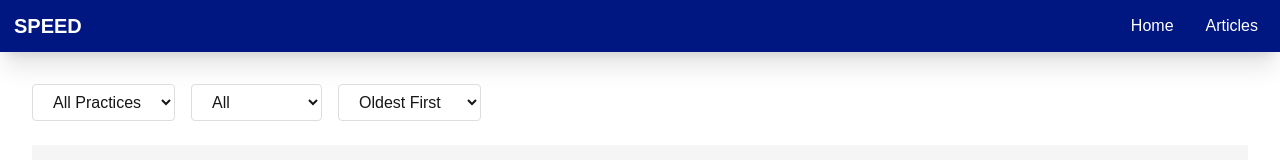
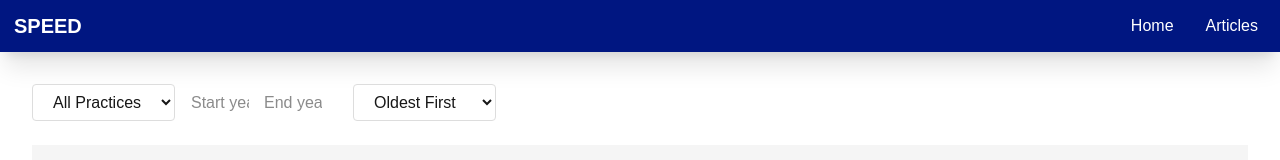
Before and after one commit to mangorioh/W101_06_SPEED, a Next.js app in the folder frontend/: page / in a window 1280 px wide. Shown: the top 160 px of the page. Built offline with nearby package versions, Linux system fonts and the light colour scheme.

Commit message:
feat(frontend): add manual year range input
- Replaced year dropdown with start/end inputs
- Maintained existing practice filter functionality
- Updated sorting logic for custom ranges

```diff
--- a/frontend/src/app/page.tsx
+++ b/frontend/src/app/page.tsx
@@ -1,5 +1,6 @@
 // Kirby Pascua | 22172362
-// Added "Practice" field for ids. filtering/sorting logic implemented
+
+// Added manual year selection
 
 "use client";
 
@@ -21,27 +22,39 @@ interface ArticlesInterface {
 
 export default function ArticlesPage() {
   const [selectedPractice, setSelectedPractice] = useState<string>("All");
-  const [selectedYearRange, setSelectedYearRange] = useState<string>("All");
+  const [startYear, setStartYear] = useState<string>("");
+  const [endYear, setEndYear] = useState<string>("");
+  const [errorMessage, setErrorMessage] = useState<string>("");
   const [sortOrder, setSortOrder] = useState<"asc" | "desc">("asc");
-  const articles = data.map(article => ({
-    ...article,
-    id: article.id || article._id
-  }));
-  const practices = Array.from(new Set(articles.map(article => article.practice)));
 
-  // Filter and sort logic
-  const filteredData = articles
+  const practices = Array.from(new Set(data.map(article => article.practice)));
+
+  const validateYears = (start: string, end: string): boolean => {
+    const startNum = parseInt(start);
+    const endNum = parseInt(end);
+
+    if (start && end && startNum > endNum) {
+      setErrorMessage("End year cannot be earlier than start year");
+      return false;
+    }
+
+    if (startNum < 1900 || endNum > new Date().getFullYear()) {
+      setErrorMessage("Years must be between 1900 and current year");
+      return false;
+    }
+
+    setErrorMessage("");
+    return true;
+  };
+
+  const filteredData = data
     .filter(article => {
       const matchesPractice = selectedPractice === "All" || article.practice === selectedPractice;
       const pubYear = parseInt(article.pubyear);
 
       let matchesYear = true;
-      if (selectedYearRange === "2015-2020") {
-        matchesYear = pubYear >= 2015 && pubYear <= 2020;
-      } else if (selectedYearRange === "2010-2014") {
-        matchesYear = pubYear >= 2010 && pubYear <= 2014;
-      } else if (selectedYearRange === "2005-2009") {
-        matchesYear = pubYear >= 2005 && pubYear <= 2009;
+      if (startYear && endYear) {
+        matchesYear = pubYear >= parseInt(startYear) && pubYear <= parseInt(endYear);
       }
 
       return matchesPractice && matchesYear;
@@ -65,6 +78,7 @@ export default function ArticlesPage() {
   return (
     <div className="container">
       <div className="filters">
+        {}
         <select
           value={selectedPractice}
           onChange={(e) => setSelectedPractice(e.target.value)}
@@ -75,15 +89,27 @@ export default function ArticlesPage() {
           ))}
         </select>
 
-        <select
-          value={selectedYearRange}
-          onChange={(e) => setSelectedYearRange(e.target.value)}
-        >
-          {["All", "2015-2020", "2010-2014", "2005-2009"].map(range => (
-            <option key={range} value={range}>{range}</option>
-          ))}
-        </select>
+        {}
+        <div className="year-inputs">
+          <input
+            type="number"
+            placeholder="Start year"
+            value={startYear}
+            onChange={(e) => setStartYear(e.target.value)}
+            min="1900"
+            max={new Date().getFullYear()}
+          />
+          <input
+            type="number"
+            placeholder="End year"
+            value={endYear}
+            onChange={(e) => setEndYear(e.target.value)}
+            min="1900"
+            max={new Date().getFullYear()}
+          />
+        </div>
 
+        {}
         <select
           value={sortOrder}
           onChange={(e) => setSortOrder(e.target.value as "asc" | "desc")}
@@ -93,6 +119,8 @@ export default function ArticlesPage() {
         </select>
       </div>
 
+      {errorMessage && <div className="error-message">{errorMessage}</div>}
+
       <SortableTable headers={headers} data={filteredData} />
     </div>
   );
```
